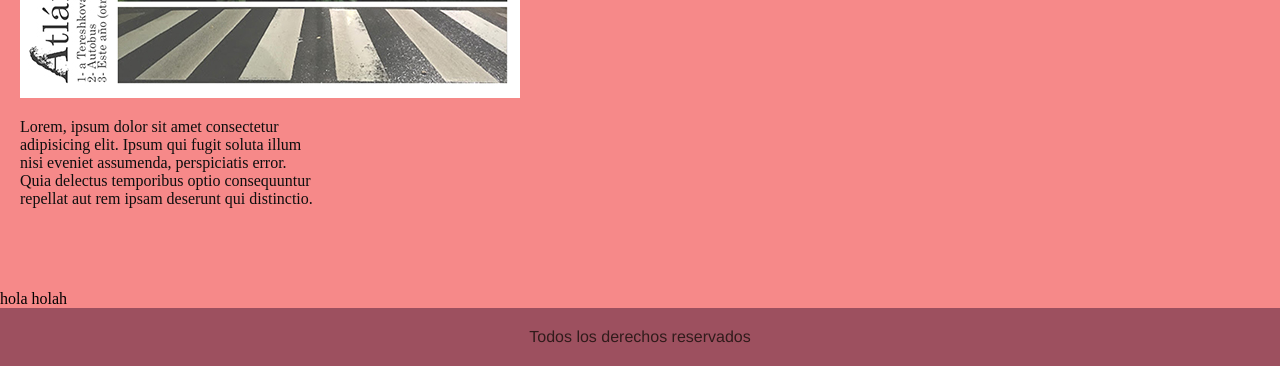
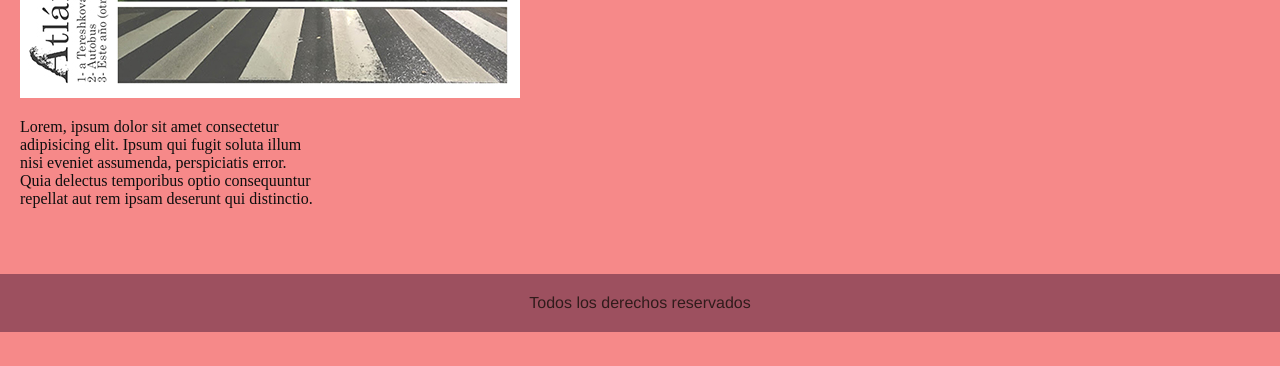
Before and after one commit to dandoEspaldaAlSol/atlanticosur, a plain HTML site: page pages/discografia.html in a window 1280 px wide. Shown: the part 1228-1594 px from the top of the page. After the commit the page ends 1560 px from the top, so only its background shows below. Drawn offline with Linux system fonts and the light colour scheme.

Commit message:
eliminando la prueba de git hub

```diff
--- a/pages/discografia.html
+++ b/pages/discografia.html
@@ -76,7 +76,6 @@
 
 </section>
 
-<p>hola holah</p>
 
 </body>
 </html>
```
